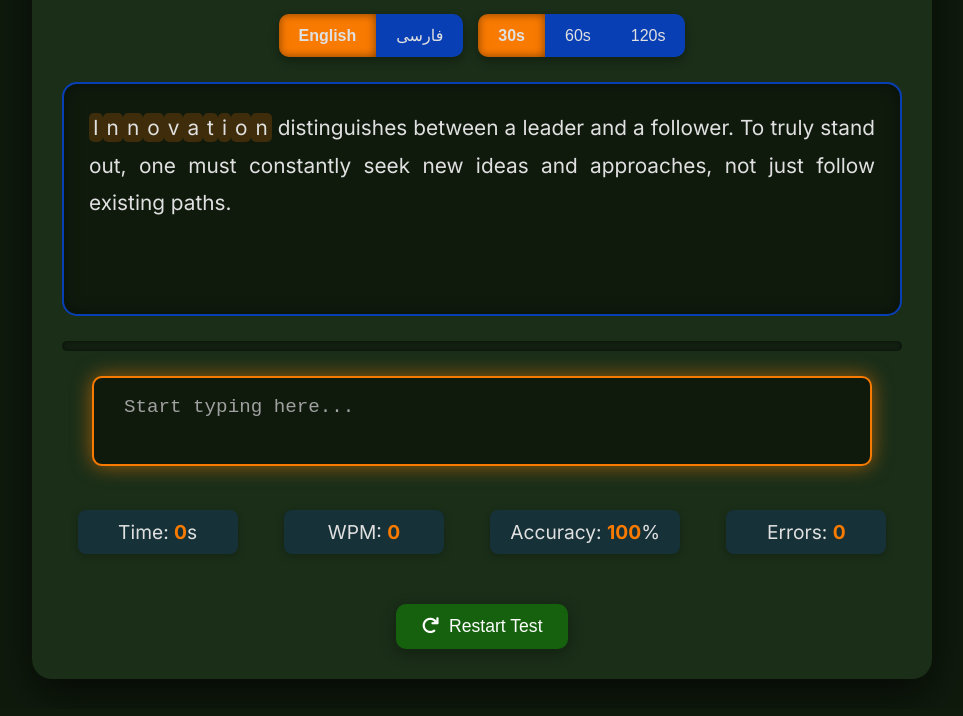
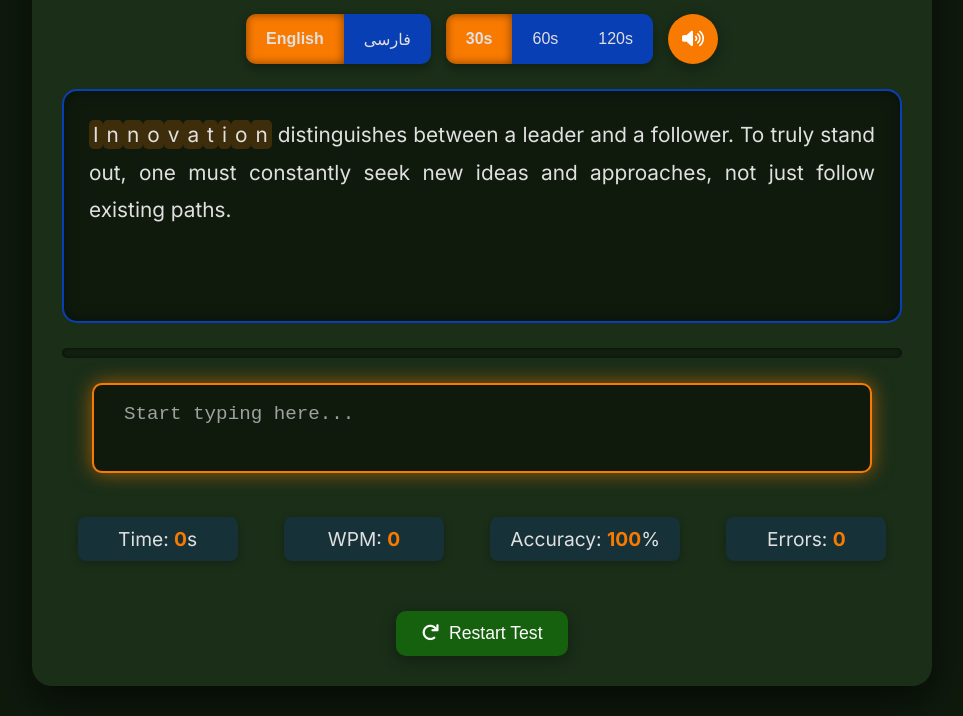
Before and after one commit to WiseMindDev/FastTool, a plain HTML site: page tools/typing-speed-test.html in a window 1280 px wide. Shown: the part 167-883 px from the top of the page, without its empty margins (158-1121 px from the left). Drawn offline with Linux system fonts and the light colour scheme.

Commit message:
Update typing-speed-test.html

```diff
--- a/tools/typing-speed-test.html
+++ b/tools/typing-speed-test.html
@@ -34,9 +34,9 @@
           <button class="duration-button" data-duration="120">120s</button>
         </div>
 
-        <!-- <button id="soundToggleBtn" class="control-button sound-toggle">
+         <button id="soundToggleBtn" class="control-button sound-toggle">
           <i class="fas fa-volume-up"></i>
-        </button> -->
+        </button>
       </div>
 
       <div class="text-display" id="textDisplay" dir="ltr">
```
